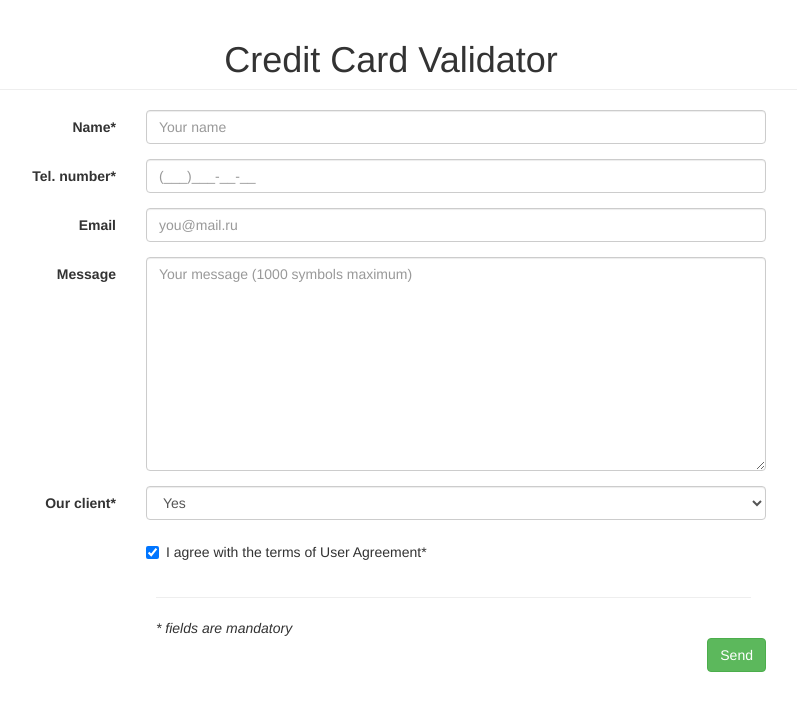
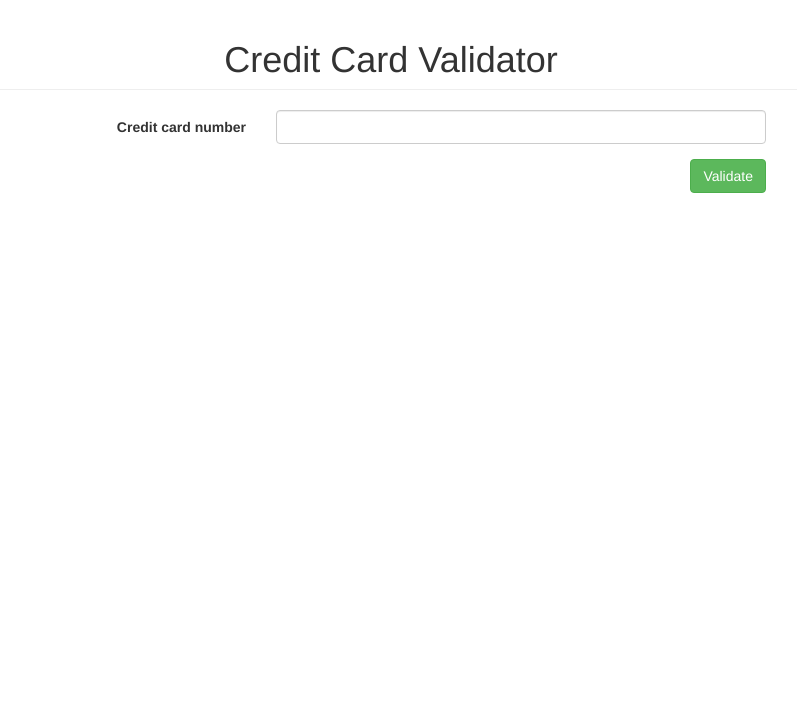
Before and after one commit to george-zakharov/card-validator, a PHP site: page / in a window 1280 px wide. Shown: the top 711 px of the page, without its empty margins (249-1046 px from the left). Run offline with PHP 8.4, Linux system fonts and the light colour scheme.

Commit message:
start validation part

```diff
--- /dev/null
+++ b/Core/CreditCardValidator.php
@@ -0,0 +1,21 @@
+<?php
+class CreditCardValidator
+{
+	public $result = [
+		'cardType' 			=> 'unknown',
+		'validationMessage' => ''
+	];
+
+	public function __construct()
+	{
+	}
+
+	public function validate($number)
+	{
+		if (is_numeric($number)) {
+
+		} else {
+			$this->result['validationMessage'] = 'Your card number should consist of integers';
+		}
+	}
+}
--- a/index.php
+++ b/index.php
@@ -1,3 +1,4 @@
+<?php require_once 'Core/CreditCardValidator.php'?>
 <!doctype html>
 <html lang="en">
 <head>
@@ -8,8 +9,6 @@
     <title>Credit Card Validator</title>
     <!-- Bootstrap stylesheet -->
     <link rel="stylesheet" href="css/bootstrap.min.css">
-    <!-- Custom main stylesheet -->
-    <link rel="stylesheet" href="css/main.css">
     <!-- Font Awesome stylesheet TODO: Delete if there is no use -->
     <link rel="stylesheet" href="css/font-awesome.min.css">
 </head>
@@ -20,78 +19,38 @@
     <div class="container">
         <div class="row">
             <div class="col-sm-8 col-sm-offset-2">
-                <!-- Success message -->
-                <div class="col-sm-10 col-sm-offset-2 alert alert-success hidden" role="alert" id="successMessage">
-                    <strong>Attention!</strong> Your message was successfully send.
-                </div>
                 <!-- Form starts -->
-                <form class="form-horizontal" role="form" id="feedbackForm">
-                    <!-- Name input -->
+                <form class="form-horizontal" role="form" id="cardEntryForm" action="index.php" method="post">
+                    <!-- Telephone number input -->
                     <div class="form-group">
-                        <label for="inputName" class="col-sm-2 control-label">Name*</label>
-                        <div class="col-sm-10">
-                            <input type="text" class="form-control" id="inputName" name="inputName" placeholder="Your name">
+                        <label for="inputNumber" class="col-sm-4 control-label">Credit card number</label>
+                        <div class="col-sm-8">
+                            <input type="number" class="form-control" id="inputNumber" name="inputNumber">
                             <span class="glyphicon form-control-feedback"></span>
                         </div>
-                    </div>
-                    <!-- Telephone number input -->
-                    <div class="form-group">
-                        <label for="inputNumber" class="col-sm-2 control-label">Tel. number*</label>
-                        <div class="col-sm-10">
-                            <input type="text" class="form-control" id="inputNumber" name="inputNumber" placeholder="(___)___-__-__">
-                            <span class="glyphicon form-control-feedback"></span>
-                        </div>
-                    </div>
-                    <!-- E-mail input -->
-                    <div class="form-group">
-                        <label for="inputEmail" class="col-sm-2 control-label">Email</label>
-                        <div class="col-sm-10">
-                            <input type="email" class="form-control" id="inputEmail" name="inputEmail" placeholder="you@mail.ru">
-                            <span class="glyphicon form-control-feedback"></span>
-                        </div>
-                    </div>
-                    <!-- Comments input -->
-                    <div class="form-group">
-                        <label for="inputNotes" class="col-sm-2 control-label">Message</label>
-                        <div class="col-sm-10">
-                            <textarea name="notes" class="form-control" id="inputNotes" cols="30" rows="10" placeholder="Your message (1000 symbols maximum)"></textarea>
-                        </div>
-                    </div>
-                    <!-- Comments input -->
-                    <div class="form-group">
-                        <label for="isClient" class="col-sm-2 control-label">Our client*</label>
-                        <div class="col-sm-10">
-                            <select class="form-control" id="isClient" name="isClient">
-                                <option>Yes</option>
-                                <option>No</option>
-                            </select>
-                        </div>
-                    </div>
-                    <!-- Terms Agree -->
-                    <div class="form-group">
-                        <div class="col-sm-offset-2 col-sm-10">
-                            <div class="checkbox">
-                                <label>
-                                    <input type="checkbox" checked="checked"> I agree with the terms of User Agreement*
-                                    <span class="glyphicon form-control-feedback"></span>
-                                </label>
-                            </div>
-                        </div>
-                    </div>
-                    <!-- Conditions -->
-                    <div class="col-sm-offset-2 col-sm-10">
-                        <hr>
-                        <em>* fields are mandatory</em>
                     </div>
                     <!-- Send feedback -->
                     <div class="form-group">
                         <div class="col-sm-offset-2 col-sm-10">
-                            <button type="submit" class="btn btn-success pull-right">Send</button>
+                            <button type="submit" class="btn btn-success pull-right">Validate</button>
                         </div>
                     </div>
                 </form>
                 <!-- Form ends -->
             </div>
+            <?php
+                if (isset($_POST['inputNumber']) && is_numeric($_POST['inputNumber'])) {
+                    $validation = new CreditCardValidator();
+                    $validation->validate($_POST['inputNumber']);
+            ?>
+            <!-- Result of validation starts -->
+            <div class="col-sm-12 text-center">
+            <?= $validation->result['validationMessage']; ?>
+        </div>
+            <!-- Result of validation ends -->
+            <?php
+                }
+			?>
         </div>
     </div>
     <!-- Content ends -->
--- /dev/null
+++ b/test.php
@@ -0,0 +1 @@
+<?php
```
Also changed, not shown: README.MD.
